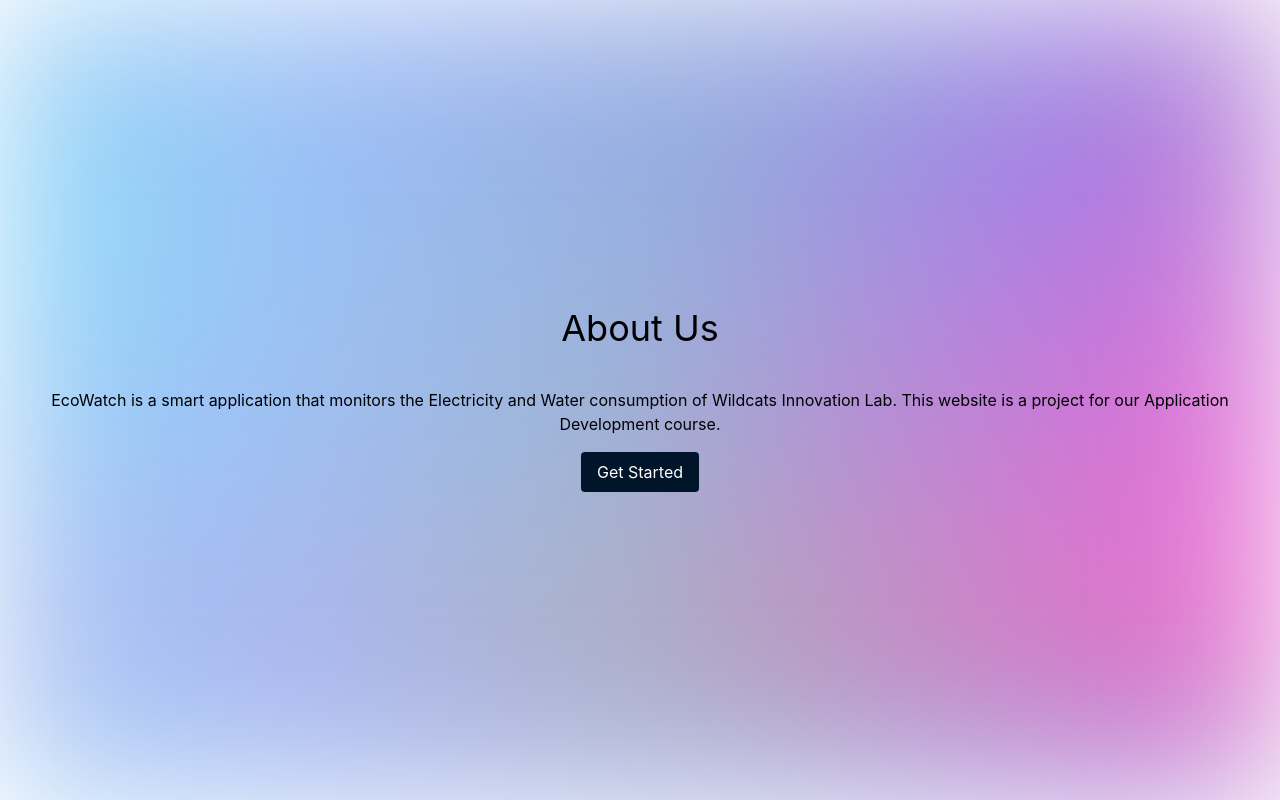
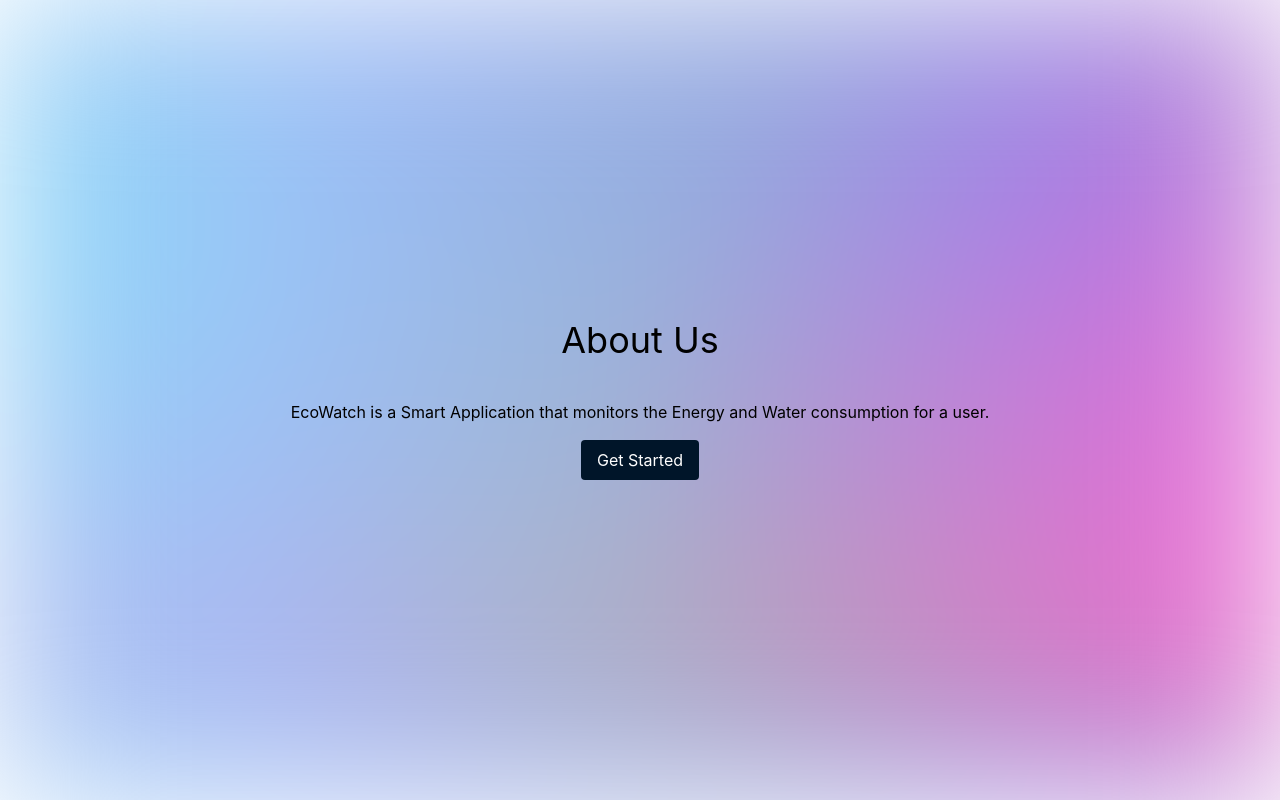
Before and after one commit to Adrian6204/EcoWatch, a React (Create React App) app: page / in a window 1280 px wide. Built offline with nearby package versions, Linux system fonts and the light colour scheme.

Commit message:
Update landing.jsx

```diff
--- a/src/view/pages/landing.jsx
+++ b/src/view/pages/landing.jsx
@@ -16,7 +16,7 @@
                 <div className="text-black text-center">
                     <h1 className="text-4xl">About Us</h1>
                     <p className="mt-10">
-                        EcoWatch is a smart application that monitors the Electricity and Water consumption of Wildcats Innovation Lab. This website is a project for our Application Development course.
+                        EcoWatch is a Smart Application that monitors the Energy and Water consumption for a user.
                     </p>
                     <button
                         className="mt-4 px-4 py-2 bg-[#001529] text-white rounded hover:bg-blue-600"
```
